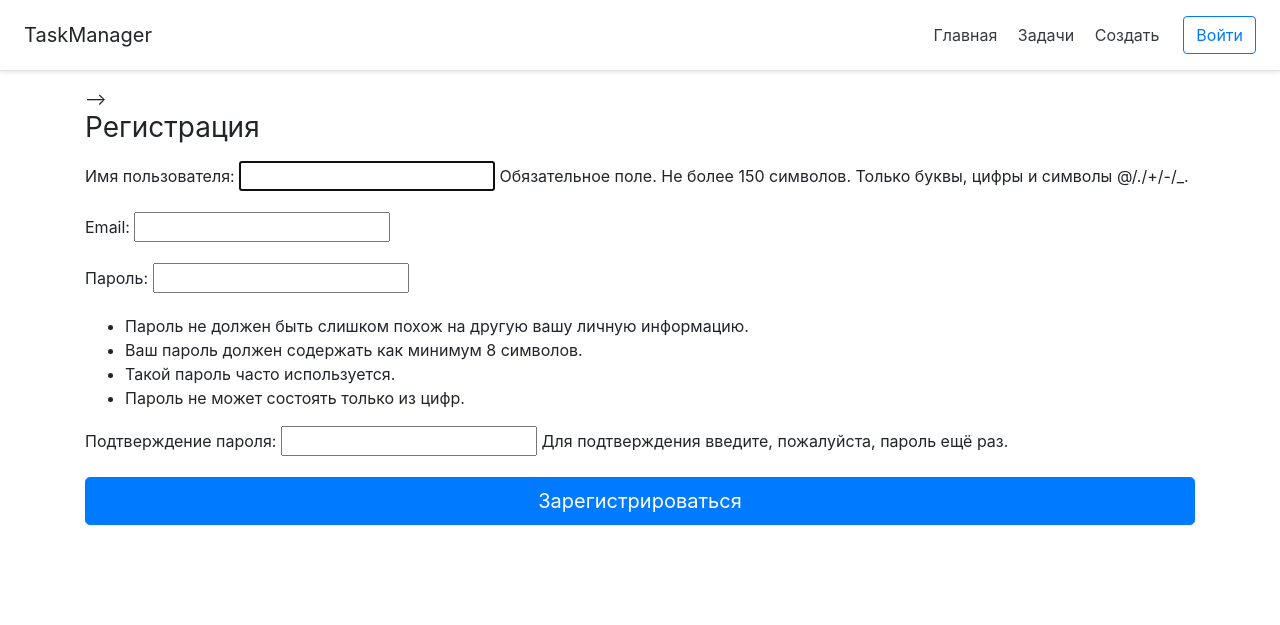
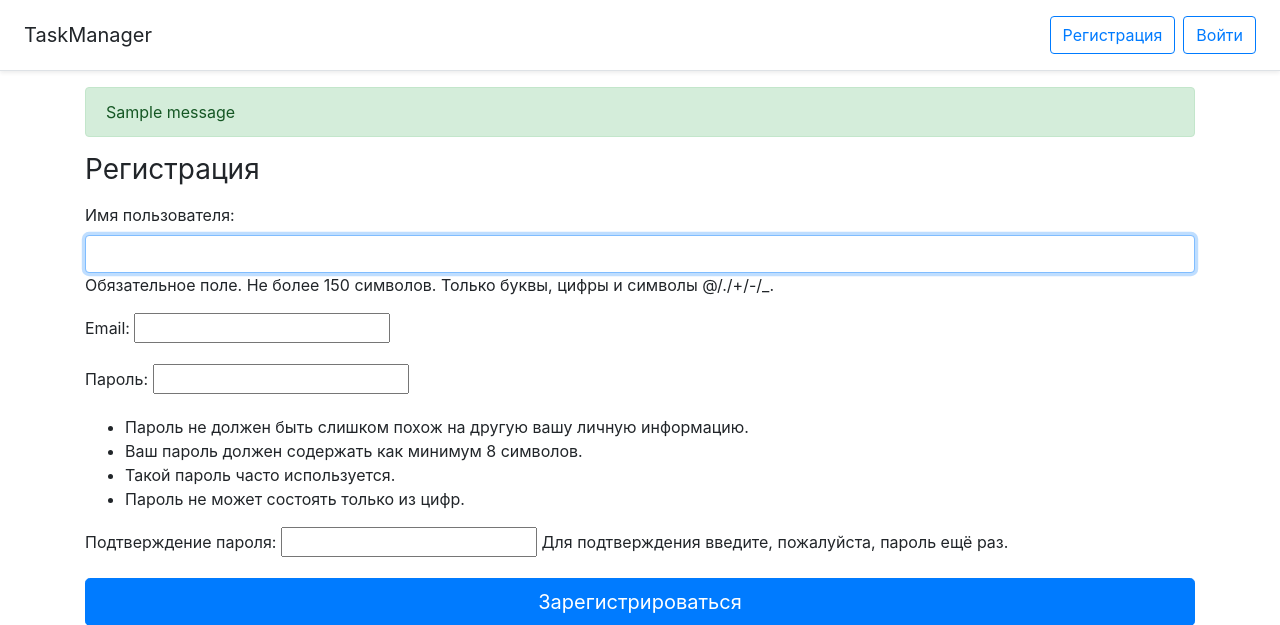
Before and after one commit to SemakOV/tasks_manager, a Django app: page /auth_user/registration/ in a window 1280 px wide. Shown: the top 625 px of the page. Run offline with Django 3.2, Linux system fonts and the light colour scheme; tables that the repository leaves empty hold one stand-in row (values such as "Sample post"); one stand-in notice (Sample message) is shown; some libraries are stand-ins or nearby versions.

Commit message:
adding functionality

```diff
--- a/auth_app/forms.py
+++ b/auth_app/forms.py
@@ -1,4 +1,4 @@
-from django.contrib.auth.forms import UserCreationForm
+from django.contrib.auth.forms import UserCreationForm, AuthenticationForm
 from django.contrib.auth.models import User
 from django import forms
 
@@ -9,3 +9,25 @@
     class Meta:
         model = User
         fields = ['username', 'email', 'password1', 'password2']
+        widgets = {
+            'username': forms.TextInput(attrs={'class': 'form-control'}),
+            # 'email': forms.EmailInput(attrs={'class': 'form-control'}),
+            # 'password1': forms.PasswordInput(attrs={'class': 'form-control'}),
+            # 'password2': forms.PasswordInput(attrs={'class': 'form-control'}),
+        }
+
+
+class AuthenticationUser(AuthenticationForm):
+    class Meta:
+        model = User
+        fields = ['username', 'password']
+
+    def __init__(self, *args, **kwargs):
+        super(AuthenticationUser, self).__init__(*args, **kwargs)
+        self.fields['username'].widget.attrs['class'] = 'form-control'
+        self.fields['password'].widget.attrs['class'] = 'form-control'
+    #
+    #     widgets = {
+    #         'username': forms.TextInput(attrs={'class': 'form-control'}),
+    #         'password': forms.PasswordInput(attrs={'class': 'form-control'})
+    #     }
--- a/auth_app/templates/auth_app/registration.html
+++ b/auth_app/templates/auth_app/registration.html
@@ -1,11 +1,19 @@
 {% extends 'general/base.html' %}
 {% block title %} Регистрация {% endblock %}
-<!--    {% if massages %}-->
-<!--      {% for message in messages %}-->
-<!--      <li{% if message.tags %} class="{{ message.tags }}"{% endif %}>{{ message }}</li>-->
-<!--      {% endfor %}-->
-<!--    {% endif %}-->
-<!--  {% block content %}-->
+{% block content %}
+{% if messages %}
+    {% for message in messages %}
+    {% if message.tags == 'error' %}
+    <div class="alert alert-danger" role="alert">
+        {{ message }}
+    </div>
+    {% else %}
+    <div class="alert alert-{{ message.tags }}" role="alert">
+        {{ message }}
+    </div>
+    {% endif %}
+    {% endfor %}
+{% endif %}
 <h1 class="h3 mb-3 font-weight-normal">Регистрация</h1>
 <form method="post">
     {% csrf_token %}
@@ -17,4 +25,4 @@
     <button class="btn btn-lg btn-primary btn-block" type="submit">Зарегистрироваться</button>
 </form>
 
-<!--{% endblock %}-->
+{% endblock %}
--- a/auth_app/views.py
+++ b/auth_app/views.py
@@ -1,7 +1,7 @@
 from django.shortcuts import render, redirect
 from django.contrib.auth.forms import UserCreationForm, AuthenticationForm
 from django.contrib import messages
-from .forms import UserRegisterForm
+from .forms import UserRegisterForm, AuthenticationUser
 from django.contrib.auth import login, logout
 from django.contrib.auth.models import User
 
@@ -13,13 +13,13 @@
 
 def auth(request):
      if request.method == 'POST':
-          form = AuthenticationForm(data=request.POST)
+          form = AuthenticationUser(data=request.POST)
           if form.is_valid():
                user = form.get_user()
                login(request, user)
                return redirect('home')
 
-     form = AuthenticationForm()
+     form = AuthenticationUser()
      return render(request, 'auth_app/auth_app.html', {'form': form})
 
 
@@ -29,9 +29,11 @@
 
           if form.is_valid():
                user = form.save()
+               messages.success(request, "Вы зарегистрированы")
                login(request, user)
-               # messages.success(request, "Вы зарегистрированы")
                return redirect('home')
+          else:
+               messages.error(request, "Введите корректные даные")
 
      form = UserRegisterForm()
      return render(request, 'auth_app/registration.html', {'form': form})
--- a/general/templates/general/base.html
+++ b/general/templates/general/base.html
@@ -14,14 +14,16 @@
 <div class="d-flex flex-column flex-md-row align-items-center p-3 px-md-4 mb-3 bg-white border-bottom shadow-sm">
     <h5 class="my-0 mr-md-auto font-weight-normal">TaskManager</h5>
     <nav class="my-2 my-md-0 mr-md-3">
+        {% if request.user.is_authenticated %}
         <a class="p-2 text-dark" href="{% url 'home' %}">Главная</a>
         <a class="p-2 text-dark" href="{% url 'tasks_all' %}">Задачи</a>
         <a class="p-2 text-dark" href="{% url 'create' %}">Создать</a>
-        <!--        <a class="p-2 text-dark" href="#">Выход</a>-->
+        {% endif %}
     </nav>
     {% if request.user.is_authenticated %}
-    <h3>{{ user.username }}</h3>|<a class="btn btn-outline-primary" href="{% url 'user_logout' %}">Выйти</a>
+    <h4>{{ user.username }} |  </h4><a class="btn btn-outline-primary mr-2" href="{% url 'user_logout' %}">Выйти</a>
     {% else %}
+    <a class="btn btn-outline-primary mr-2" href="{% url 'registration' %}">Регистрация</a>
     <a class="btn btn-outline-primary" href="{% url 'auth_user' %}">Войти</a>
     {% endif %}
 
```
Also changed, not shown: general/migrations/0002_auto_20201006_1911.py (deleted), general/migrations/0003_auto_20201007_0632.py (deleted), 1 other file. Lines whose indentation alone changed are shown as unchanged.
